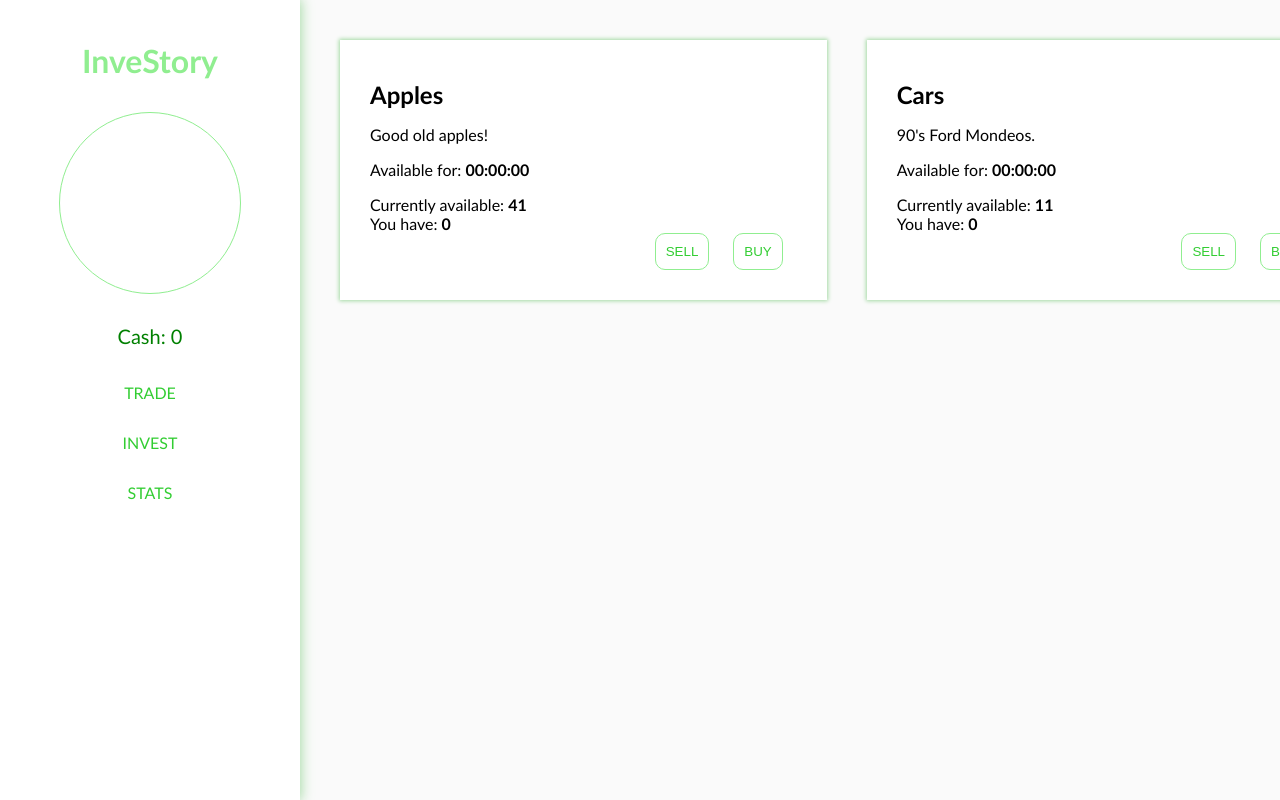
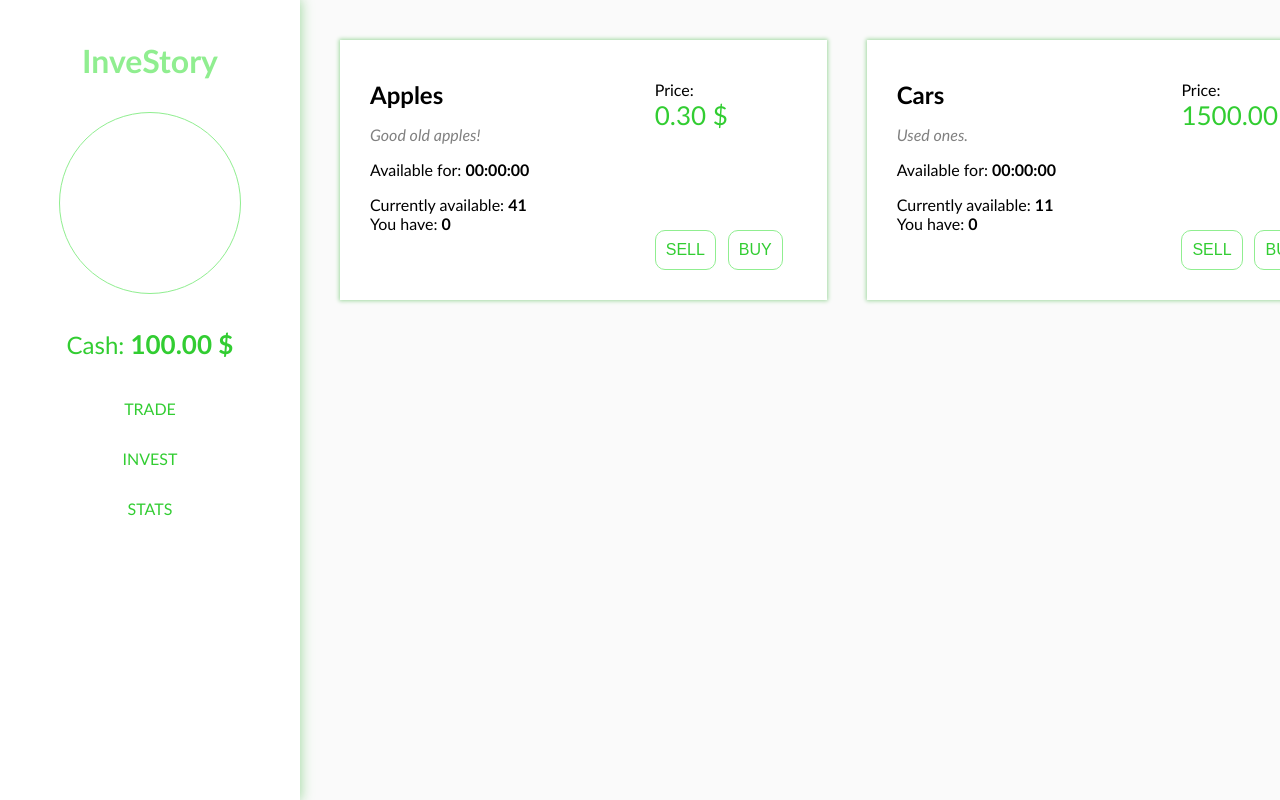
Before and after one commit to maciejpajkowski/InveStory, a React (Create React App) app: page / in a window 1280 px wide. Shown: the top 800 px of the page. Built offline with nearby package versions, Linux system fonts and the light colour scheme.

Commit message:
Added basic buy/sell functionality, better state management coming

```diff
--- a/package.json
+++ b/package.json
@@ -8,7 +8,8 @@
     "react": "16.5.2",
     "react-dom": "16.5.2",
     "react-scripts": "2.0.3",
-    "styled-components": "4.1.3"
+    "styled-components": "4.1.3",
+    "uuid": "3.3.2"
   },
   "devDependencies": {},
   "scripts": {
--- a/src/App.js
+++ b/src/App.js
@@ -18,21 +18,40 @@ const MainGrid = styled.div`
 
 export default class App extends React.Component {
   state = {
-    money: 0.0,
-    availableProducts: [
+    money: 100.0,
+    products: [
       {
+        id: 1,
         title: "Apples",
         description: "Good old apples!",
-        inStock: 41
+        price: 0.3,
+        inStock: 41,
+        youHave: 0
       },
       {
+        id: 2,
         title: "Cars",
-        description: "90's Ford Mondeos.",
-        inStock: 11
+        description: "Used ones.",
+        price: 1500,
+        inStock: 11,
+        youHave: 0
       }
     ],
-    ownedProducts: [],
     investments: []
+  };
+
+  buyProduct = productPrice => {
+    this.setState(prevState => ({
+      money: prevState.money - productPrice,
+      products: [...this.state.products]
+    }));
+  };
+
+  sellProduct = productPrice => {
+    this.setState(prevState => ({
+      money: prevState.money + productPrice,
+      products: [...this.state.products]
+    }));
   };
 
   render() {
@@ -43,7 +62,9 @@ export default class App extends React.Component {
           <Sidebar money={this.state.money} />
           <Viewer
             money={this.state.money}
-            availableProducts={this.state.availableProducts}
+            products={this.state.products}
+            buyProduct={this.buyProduct}
+            sellProduct={this.sellProduct}
           />
         </MainGrid>
       </Fragment>
--- a/src/components/Sidebar/Sidebar.js
+++ b/src/components/Sidebar/Sidebar.js
@@ -27,8 +27,8 @@ const SidebarStyle = styled.div`
   }
 
   .money {
-    font-size: 20px;
-    color: green;
+    font-size: 24px;
+    color: ${props => (props.money < 0 ? "red" : "limegreen")};
     text-align: center;
   }
 
@@ -57,11 +57,18 @@ const SidebarStyle = styled.div`
   }
 `;
 
+const B = styled.span`
+  font-weight: 800;
+  font-size: 26px;
+`;
+
 const Sidebar = props => (
-  <SidebarStyle>
+  <SidebarStyle money={props.money}>
     <h1>InveStory</h1>
     <div className="username" />
-    <p className="money">Cash: {props.money}</p>
+    <p className="money">
+      Cash: <B>{parseFloat(props.money).toFixed(2)} $</B>
+    </p>
     <ul>
       <li>TRADE</li>
       <li>INVEST</li>
--- a/src/components/Viewer/Product.js
+++ b/src/components/Viewer/Product.js
@@ -12,12 +12,17 @@ const ProductStyle = styled.div`
 
   &:hover {
     box-shadow: 0px 0px 20px 2px #a2d9a2;
-    transform: translateY(-5px);
+    transform: translateY(-3px);
     cursor: pointer;
   }
 
   h2 {
     margin: 10px 0;
+  }
+
+  .description {
+    color: grey;
+    font-style: italic;
   }
 
   .divider {
@@ -31,14 +36,29 @@ const ProductStyle = styled.div`
 
   .right-section {
     display: flex;
+    flex-direction: column;
     height: 100%;
     width: 30%;
     justify-content: space-between;
-    align-items: flex-end;
+  }
+
+  .cost {
+    margin-top: 10px;
+  }
+
+  .sell-buy {
+    display: flex;
+    justify-content: space-between;
+  }
+
+  .price {
+    font-size: 26px;
+    color: limegreen;
   }
 
   button {
     padding: 10px;
+    font-size: 16px;
     border: 1px solid lightgreen;
     border-radius: 10px;
     background-color: #fff;
@@ -70,7 +90,7 @@ const Product = props => (
     <div className="divider">
       <div className="left-section">
         <h2>{props.title}</h2>
-        <p>{props.description}</p>
+        <p className="description">{props.description}</p>
         <p>
           Available for: <B>{props.timeAvailable}</B>
         </p>
@@ -83,8 +103,15 @@ const Product = props => (
         </span>
       </div>
       <div className="right-section">
-        <button>SELL</button>
-        <button>BUY</button>
+        <div className="cost">
+          <span>Price:</span>
+          <br />
+          <span className="price">{parseFloat(props.price).toFixed(2)} $</span>
+        </div>
+        <div className="sell-buy">
+          <button onClick={() => props.sellProduct(props.price)}>SELL</button>
+          <button onClick={() => props.buyProduct(props.price)}>BUY</button>
+        </div>
       </div>
     </div>
   </ProductStyle>
@@ -95,7 +122,8 @@ Product.defaultProps = {
   description: "This is an unnamed thing available for trade.",
   timeAvailable: "00:00:00",
   inStock: 100,
-  youHave: 0
+  youHave: 0,
+  price: 100.0
 };
 
 export default Product;
--- a/src/components/Viewer/Viewer.js
+++ b/src/components/Viewer/Viewer.js
@@ -1,6 +1,7 @@
 import React from "react";
 import styled from "styled-components";
 import Product from "./Product";
+import uuid from "uuid";
 
 const ViewerStyle = styled.div`
   background-color: #fafafa;
@@ -15,12 +16,17 @@ const ViewerStyle = styled.div`
 
 const Viewer = props => (
   <ViewerStyle>
-    {props.availableProducts.map(product => {
+    {props.products.map(product => {
       return (
         <Product
+          key={uuid()}
           title={product.title}
           description={product.description}
+          price={product.price}
           inStock={product.inStock}
+          youHave={product.youHave}
+          buyProduct={props.buyProduct}
+          sellProduct={props.sellProduct}
         />
       );
     })}
```
Also changed, not shown: src/game/Game.js (+16 -2 lines).
